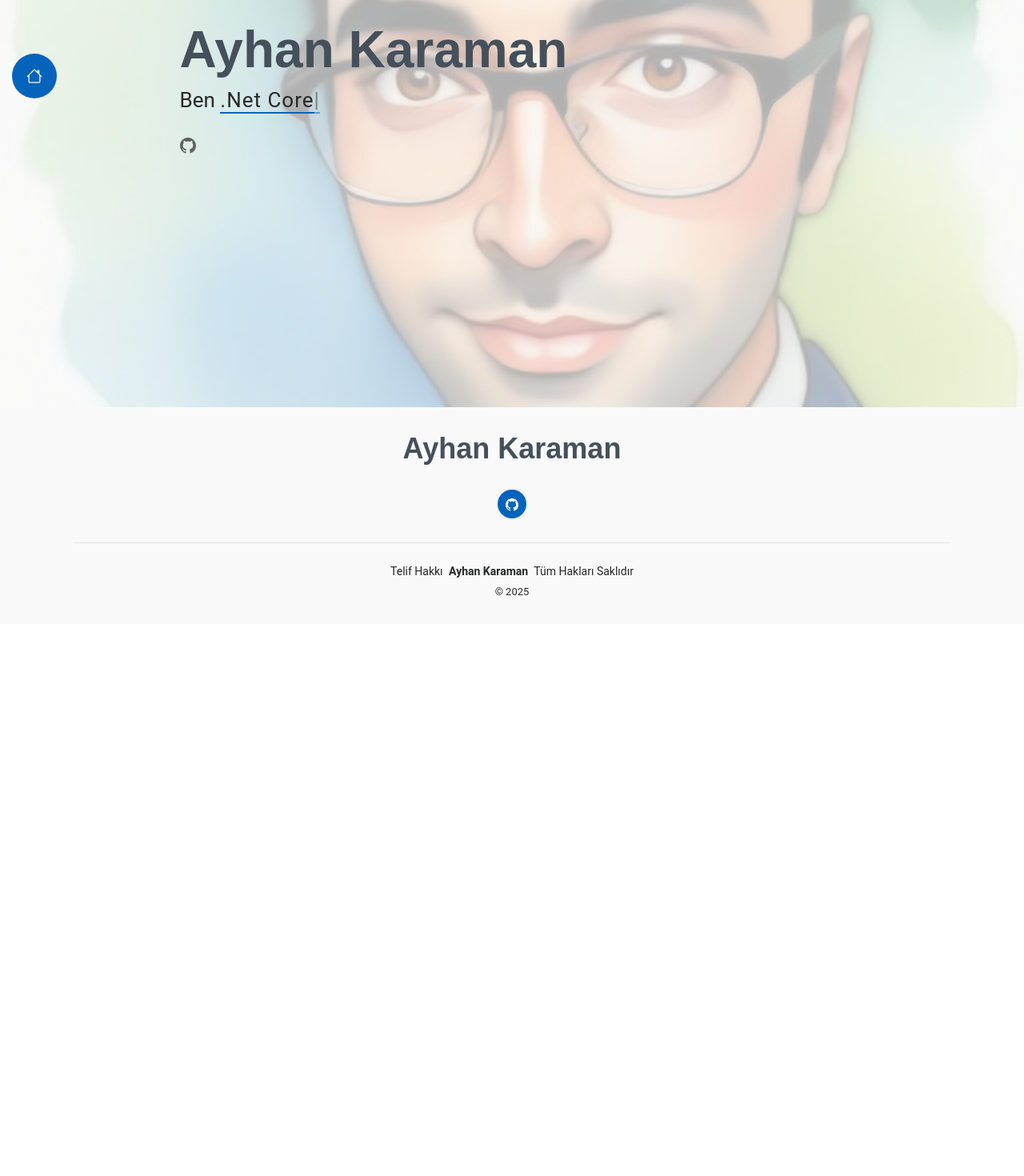
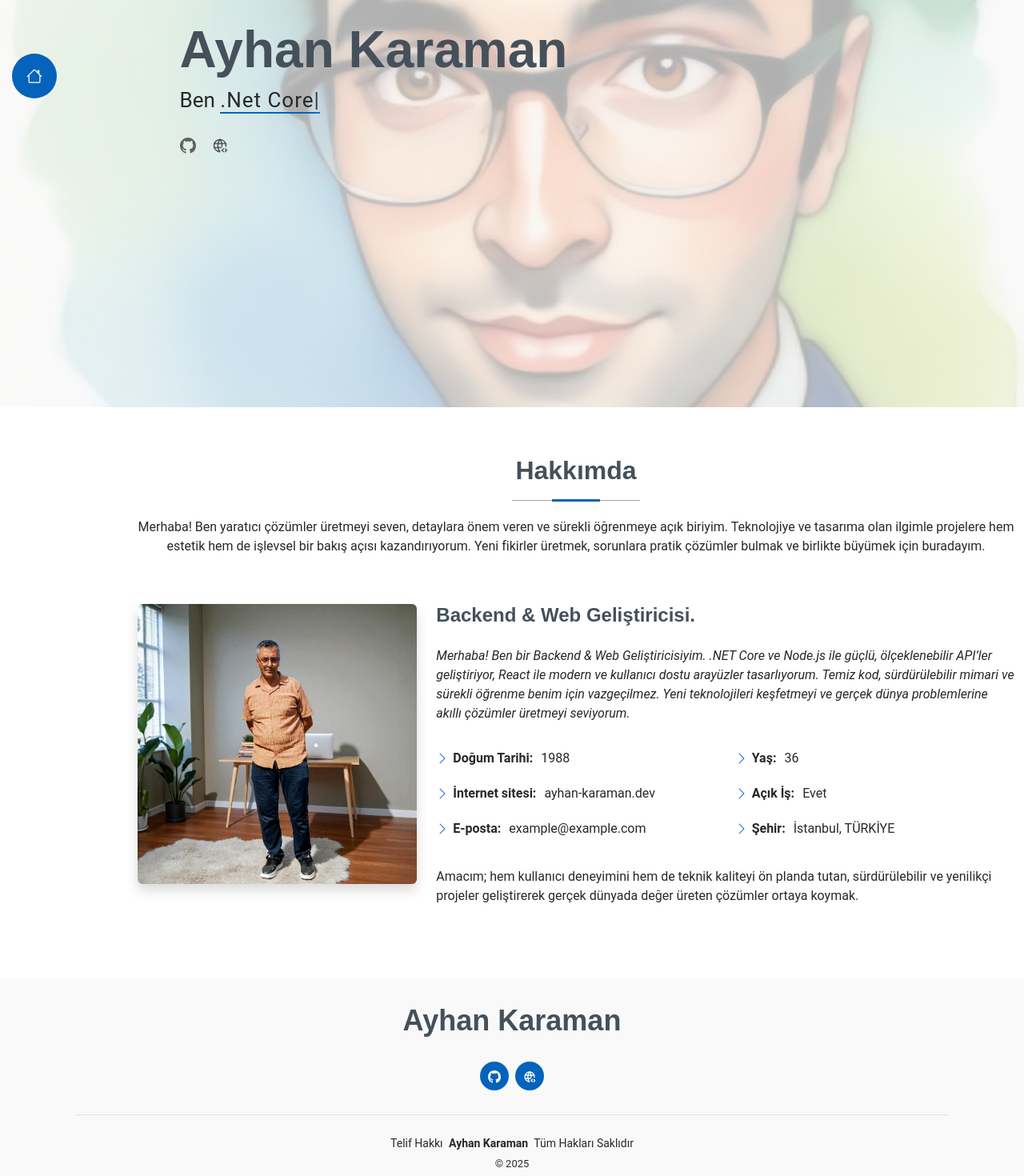
Before and after one commit to ayhan-karaman/my-portfolio, a React (Vite) app: page / in a window 1280 px wide. Shown: the part 291-1761 px from the top of the page at 80% size. Before the commit the page ends 1071 px from the top, so only its background shows below. Built offline with nearby package versions, Linux system fonts and the light colour scheme.

Commit message:
update portfolio

```diff
--- a/src/App.jsx
+++ b/src/App.jsx
@@ -31,8 +31,8 @@ function App() {
         <Header />
         <main className="main">
           <Hero />
+            <About />
           {/*
-            <About />
             <Stats />
             <Skills />
             <Resume />
--- a/src/components/About.jsx
+++ b/src/components/About.jsx
@@ -1,6 +1,6 @@
 /* eslint-disable no-unused-vars */
 import React from 'react'
-import ProfileImage from '../assets/images/picofme.png'
+import ProfileImage from '../assets/images/about-1.png'
 import '../styles/about.css'
 import { BsChevronRight } from "react-icons/bs";
 
@@ -49,8 +49,8 @@ const About = () => {
                             <div className="col-lg-6">
                                 <ul>
                                     <li><BsChevronRight className='icon' /> <strong>Doğum Tarihi:</strong> <span>1988</span></li>
-                                    <li><BsChevronRight className='icon' /> <strong>İnternet sitesi:</strong> <span>www.example.com</span></li>
-                                    <li><BsChevronRight className='icon' /> <strong>E-posta:</strong> <span>email@example.com</span></li>
+                                    <li><BsChevronRight className='icon' /> <strong>İnternet sitesi:</strong> <span>ayhan-karaman.dev</span></li>
+                                    <li disabled ><BsChevronRight className='icon' /> <strong>E-posta:</strong> <span>example@example.com</span></li>
 
                                 </ul>
                             </div>
--- a/src/components/Footer.jsx
+++ b/src/components/Footer.jsx
@@ -1,4 +1,5 @@
 import { BsTwitterX, BsFacebook, BsInstagram, BsSkype, BsLinkedin, BsGithub } from "react-icons/bs";
+import { TbWorldCode } from "react-icons/tb";
 import '../styles/footer.css'
 const Footer = () => {
     return (
@@ -16,6 +17,7 @@ const Footer = () => {
                             <a href=""><i><BsLinkedin /></i></a>
                         */}
                         <a target='_blank' href="https://github.com/ayhan-karaman"><i><BsGithub /></i></a>
+                        <a  href="https://ayhan-karaman.dev"><i><TbWorldCode /></i></a>
                     </div>
                     <div class="container">
                         <div class="copyright">
--- a/src/components/Hero.jsx
+++ b/src/components/Hero.jsx
@@ -1,6 +1,7 @@
 import React, { useEffect, useRef } from 'react'
 import BgImage from '../assets/images/hero.jpeg'
 import { BsTwitterX, BsFacebook, BsInstagram, BsSkype, BsLinkedin, BsGithub } from "react-icons/bs";
+import { TbWorldCode } from "react-icons/tb";
 import '../styles/hero.css'
 import Typed from 'typed.js';
 
@@ -47,6 +48,7 @@ const Hero = () => {
                   <a href=""><i><BsLinkedin /></i></a>
               */}
               <a target='_blank' href="https://github.com/ayhan-karaman"><i><BsGithub /></i></a>
+               <a href="https://ayhan-karaman.dev"><i><TbWorldCode /></i></a>
             </div>
           </div>
         </div>
```
Also changed, not shown: src/assets/images/about-1.png (added), src/assets/images/picofme.png (deleted).
